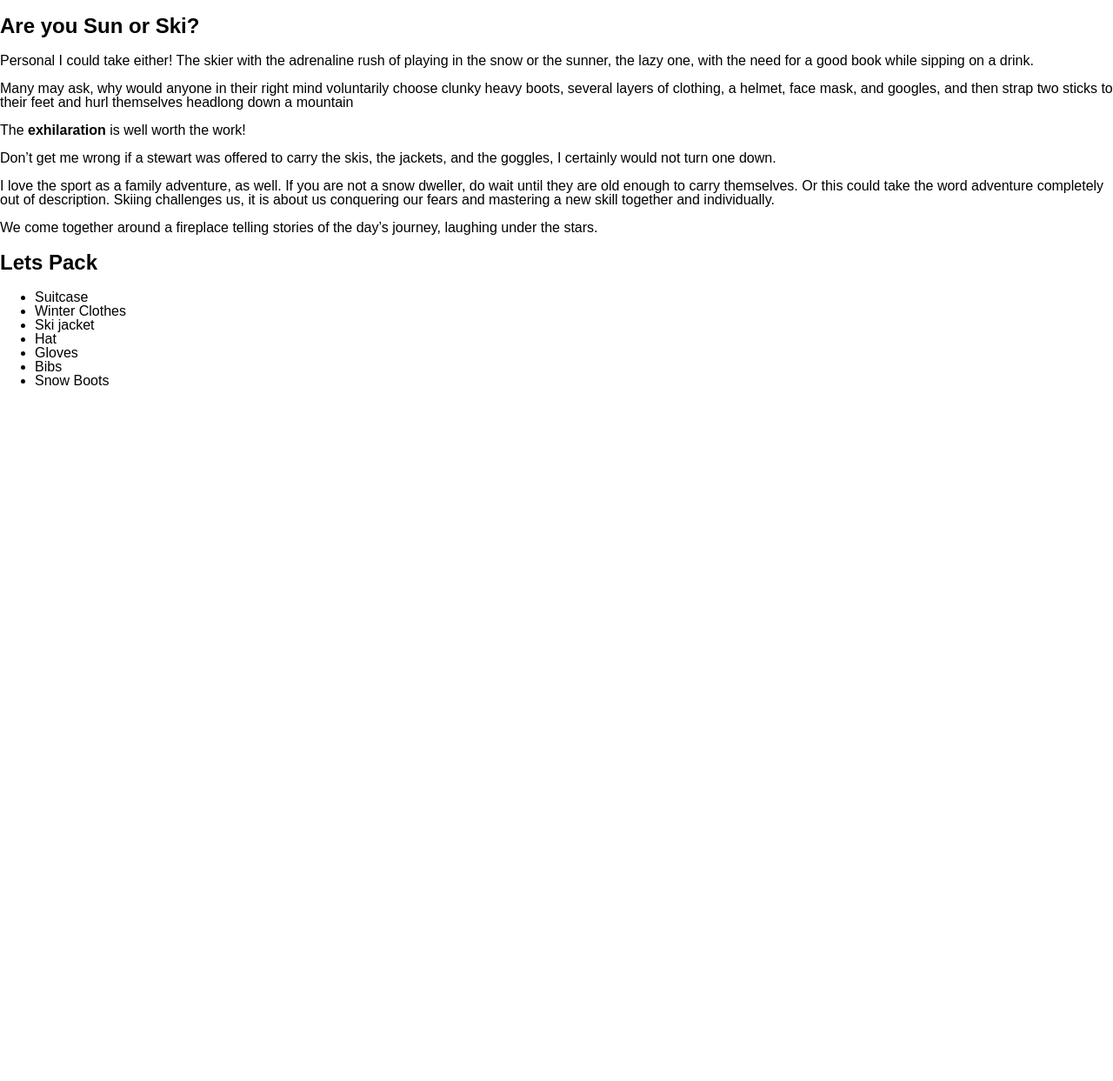
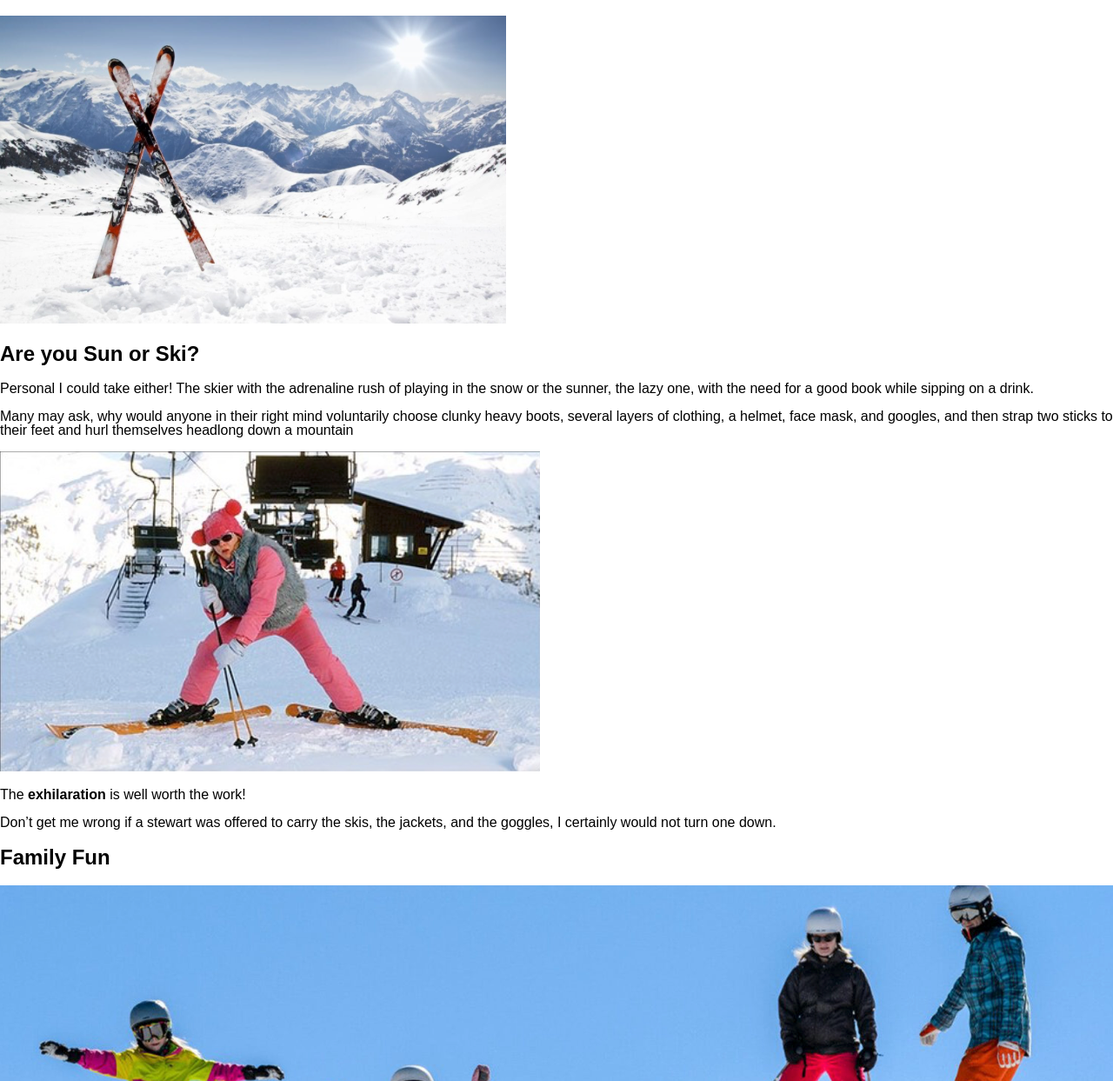
Before and after one commit to ERIKASTIGLEMAN/hello-html, a website: page public/index.html in a window 1280 px wide. Shown: the part 57-1300 px from the top of the page at 87% size. Before the commit the page ends 821 px from the top, so only its background shows below. Drawn offline with Linux system fonts and the light colour scheme.

Commit message:
HTML HW1 Working

```diff
--- a/public/index.html
+++ b/public/index.html
@@ -11,6 +11,8 @@
 
 <body>
   <h1 class="pure-powder">Pure Powder!</h1>
+  <img src="images/Skiing 2.png" />
+
   <h2> Are you Sun or Ski?</h2>
   <p>
     Personal I could take either! The skier with the adrenaline rush of playing in the snow or the sunner, the lazy one,
@@ -21,6 +23,7 @@
     clothing, a helmet, face mask, and googles, and then strap two sticks to their feet and hurl themselves headlong
     down a mountain
   </p>
+  <img src="images/Slow-Smooth Skiing.png" />
   <p>
     The <strong>exhilaration</strong> is well worth the work!
   </p>
@@ -29,6 +32,10 @@
     Don’t get me wrong if a stewart was offered to carry the skis, the jackets, and the goggles, I certainly would not
     turn one down.
   </p>
+  <h2>
+    Family Fun
+  </h2>
+  <img src="images/Skiing 1.png" />
 
   <p>
     I love the sport as a family adventure, as well. If you are not a snow dweller, do wait until they are old enough to
@@ -39,7 +46,7 @@
     We come together around a fireplace
     telling stories of the day’s journey, laughing under the stars.
   </p>
-
+  <img src="images/Skiing 3.png" />
   <h2>
     Lets Pack
   </h2>
```
Also changed, not shown: public/images/Skiing 1.png (renamed from public/IMG/Snow Skiing 1.png), public/images/Skiing 2.png (renamed from public/IMG/Skiing 2.png), public/images/Skiing 3.png (renamed from public/IMG/Skiing 3.png), public/images/Slow-Smooth Skiing.png (renamed from public/IMG/Slow-Smooth Skiing.png).
